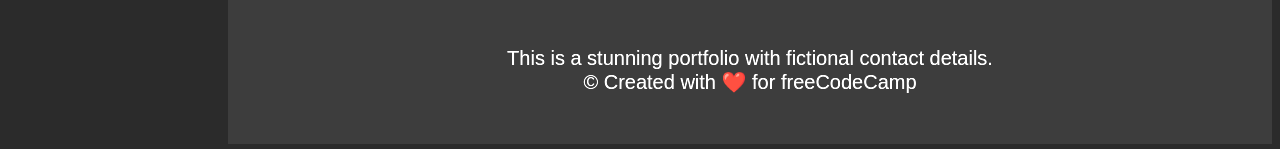
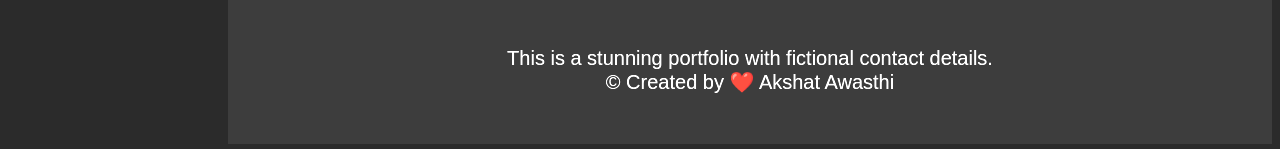
Before and after one commit to Akshat29-creator/Porfolio-webpage, a plain HTML site: page index.html in a window 1280 px wide. Shown: the part 1748-1897 px from the top of the page. Drawn offline with Linux system fonts and the light colour scheme.

Commit message:
changes fk

```diff
--- a/index.html
+++ b/index.html
@@ -64,7 +64,7 @@
         </section>
         <section class="credits">
             <h3 class="animated-text">This is a stunning portfolio with fictional contact details.</h3>
-            <h3 class="animated-text">© Created with ❤️ for freeCodeCamp</h3>
+            <h3 class="animated-text">© Created by ❤️ Akshat Awasthi</h3>
         </section>
     </div>
 </body>
```
